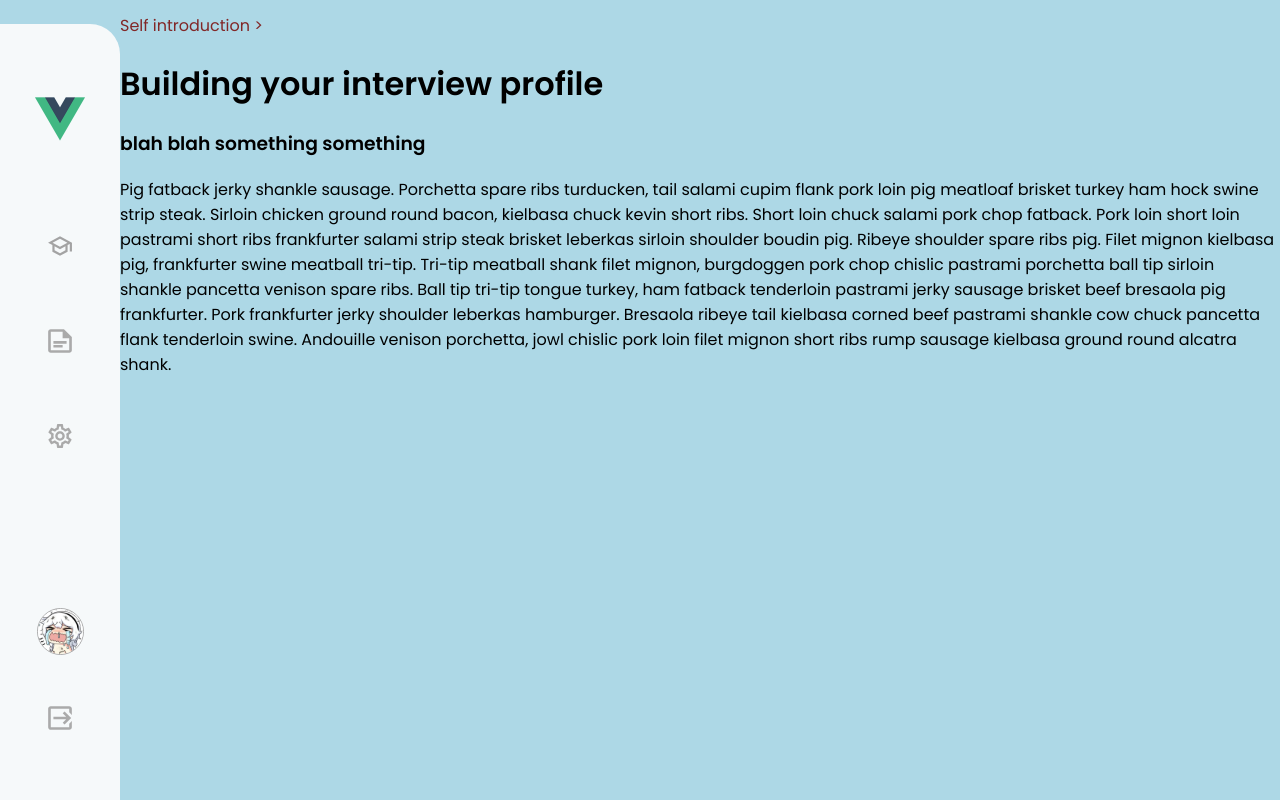
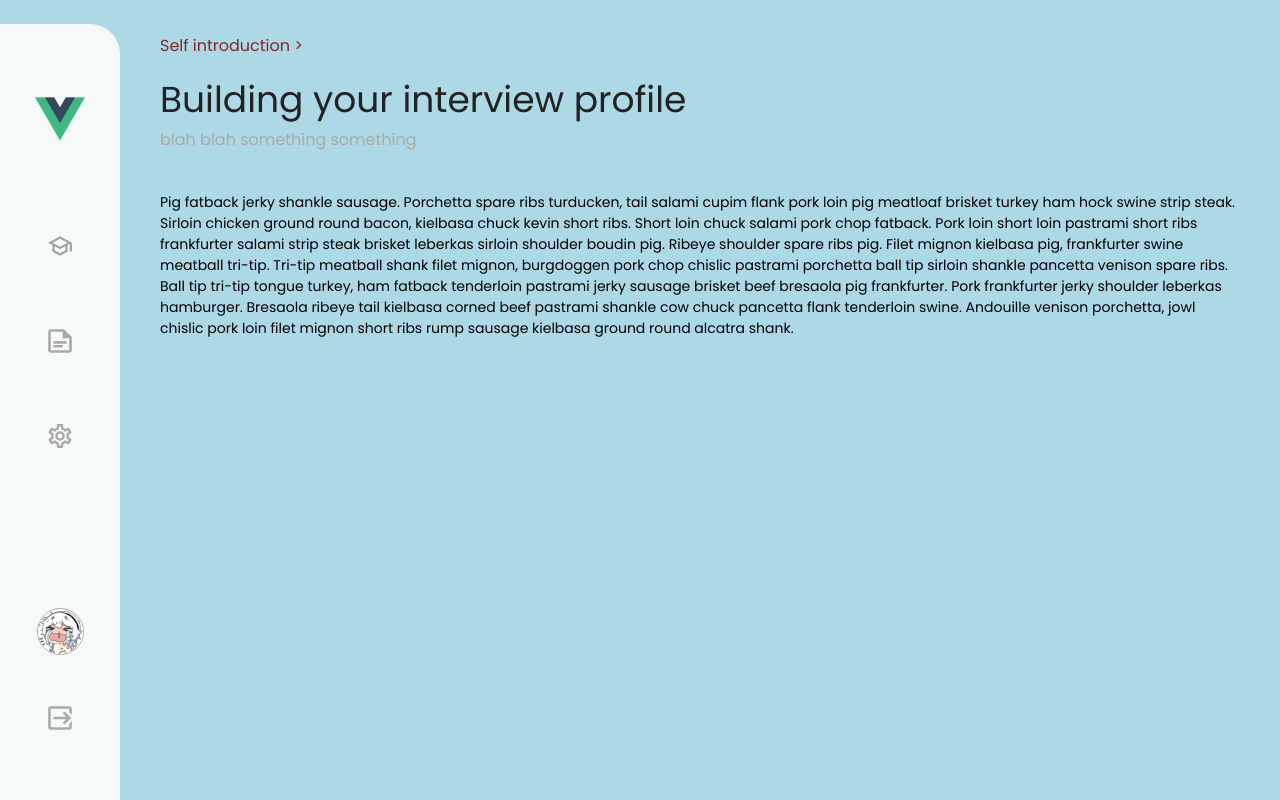
Before and after one commit to p4p-51/jubilant-octo-funicular, a Vue app in the folder frontend/: page /lecture in a window 1280 px wide. Built offline with nearby package versions, Linux system fonts and the light colour scheme.

Commit message:
refactor and style title block

```diff
--- a/frontend/src/components/TitleBlock.vue
+++ b/frontend/src/components/TitleBlock.vue
@@ -4,7 +4,7 @@
     <h1>{{ title }}</h1>
     <h3>{{ subtitle }}</h3>
 
-    <p>{{ description }}</p>
+    <p><slot /></p>
   </div>
 </template>
 
@@ -16,6 +16,29 @@
     font-weight: 400;
 
     color: $c-secondary;
+  }
+
+  h1 {
+    font-size: 36px;
+    font-weight: 400;
+
+    color: $c-black;
+
+    margin: 0;
+  }
+
+  h3 {
+    font-size: 16px;
+    font-weight: 400;
+
+    color: $c-grey-dark;
+
+    margin: 0;
+  }
+
+  p {
+    margin-top: 40px;
+    font-size: 14px;
   }
 }
 </style>
@@ -36,9 +59,6 @@ export default defineComponent({
     subtitle: {
       type: String as PropType<string>,
     },
-    description: {
-      type: String as PropType<string>,
-    },
   },
 });
 </script>
--- a/frontend/src/views/LectureView.vue
+++ b/frontend/src/views/LectureView.vue
@@ -5,24 +5,35 @@
       title="Building your interview
     profile"
       subtitle="blah blah something something"
-      description="Pig fatback
-    jerky shankle sausage. Porchetta spare ribs turducken, tail salami cupim
-    flank pork loin pig meatloaf brisket turkey ham hock swine strip steak.
-    Sirloin chicken ground round bacon, kielbasa chuck kevin short ribs. Short
-    loin chuck salami pork chop fatback. Pork loin short loin pastrami short
-    ribs frankfurter salami strip steak brisket leberkas sirloin shoulder boudin
-    pig. Ribeye shoulder spare ribs pig. Filet mignon kielbasa pig, frankfurter
-    swine meatball tri-tip. Tri-tip meatball shank filet mignon, burgdoggen pork
-    chop chislic pastrami porchetta ball tip sirloin shankle pancetta venison
-    spare ribs. Ball tip tri-tip tongue turkey, ham fatback tenderloin pastrami
-    jerky sausage brisket beef bresaola pig frankfurter. Pork frankfurter jerky
-    shoulder leberkas hamburger. Bresaola ribeye tail kielbasa corned beef
-    pastrami shankle cow chuck pancetta flank tenderloin swine. Andouille
-    venison porchetta, jowl chislic pork loin filet mignon short ribs rump
-    sausage kielbasa ground round alcatra shank."
-    />
+    >
+      Pig fatback jerky shankle sausage. Porchetta spare ribs turducken, tail
+      salami cupim flank pork loin pig meatloaf brisket turkey ham hock swine
+      strip steak. Sirloin chicken ground round bacon, kielbasa chuck kevin
+      short ribs. Short loin chuck salami pork chop fatback. Pork loin short
+      loin pastrami short ribs frankfurter salami strip steak brisket leberkas
+      sirloin shoulder boudin pig. Ribeye shoulder spare ribs pig. Filet mignon
+      kielbasa pig, frankfurter swine meatball tri-tip. Tri-tip meatball shank
+      filet mignon, burgdoggen pork chop chislic pastrami porchetta ball tip
+      sirloin shankle pancetta venison spare ribs. <br />Ball tip tri-tip tongue
+      turkey, ham fatback tenderloin pastrami jerky sausage brisket beef
+      bresaola pig frankfurter. Pork frankfurter jerky shoulder leberkas
+      hamburger. Bresaola ribeye tail kielbasa corned beef pastrami shankle cow
+      chuck pancetta flank tenderloin swine. Andouille venison porchetta, jowl
+      chislic pork loin filet mignon short ribs rump sausage kielbasa ground
+      round alcatra shank.
+    </TitleBlock>
   </div>
 </template>
+
+<style lang="scss" scoped>
+@import "../assets/css/theme.scss";
+
+.lecture-view {
+  padding: 20px 40px;
+
+  overflow-y: scroll;
+}
+</style>
 
 <script lang="ts">
 import TitleBlock from "@/components/TitleBlock.vue";
```
